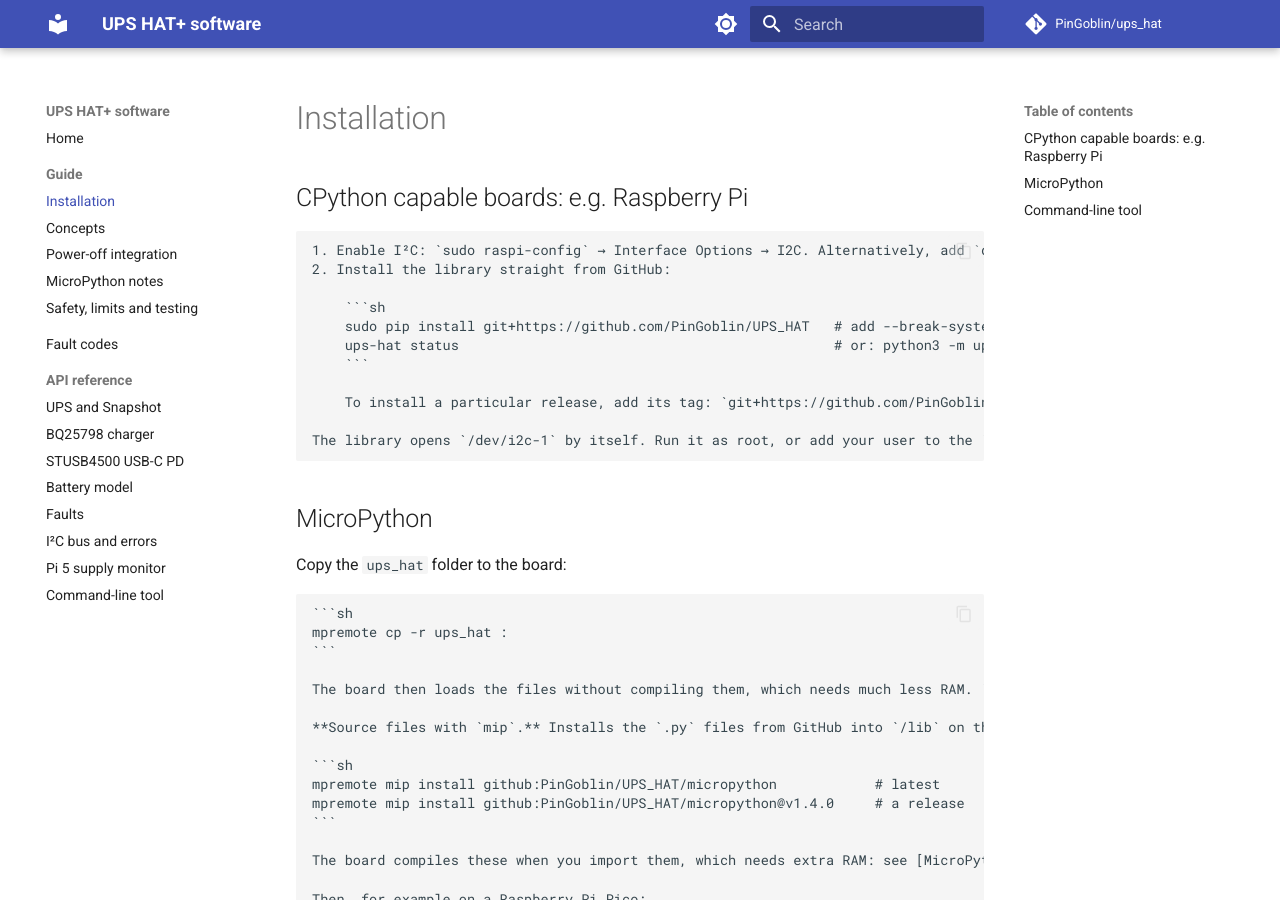
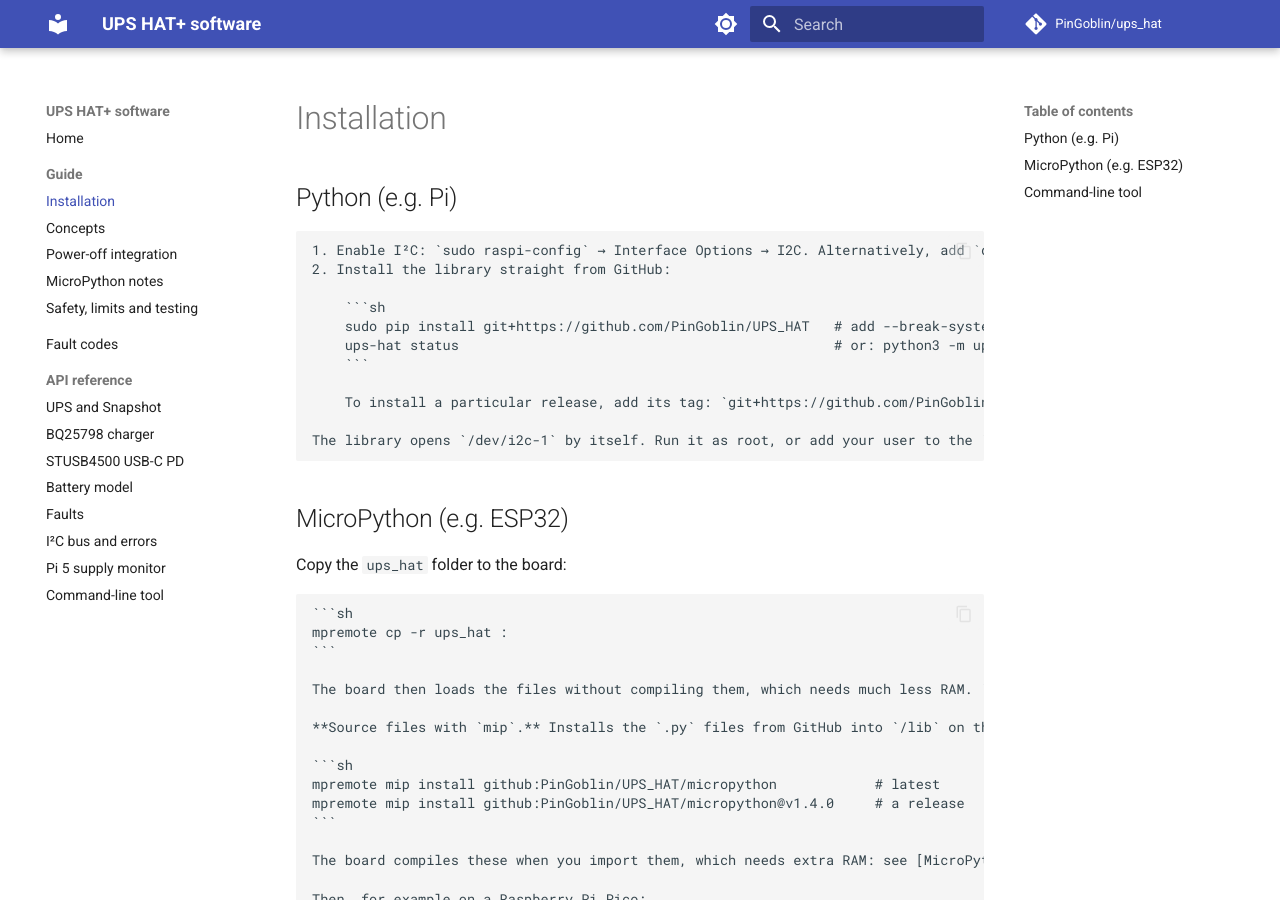
Before and after one commit to PinGoblin/UPS_HAT, an MkDocs documentation site: the page built from docs/guide/install.md, in a window 1280 px wide and 900 px high. Built offline with MkDocs 1.6.1 and Material for MkDocs 9.7.7, drawn with Linux system fonts in a browser that asks for light colours; comment, search, counter and statistics services are not loaded.

Commit message:
Documentation edits

```diff
--- a/docs/guide/install.md
+++ b/docs/guide/install.md
@@ -1,6 +1,6 @@
 # Installation
 
-## CPython capable boards: e.g. Raspberry Pi
+## Python (e.g. Pi)
 
     1. Enable I²C: `sudo raspi-config` → Interface Options → I2C. Alternatively, add `dtparam=i2c_arm=on` to `/boot/firmware/config.txt`.
     2. Install the library straight from GitHub:
@@ -14,7 +14,7 @@
 
     The library opens `/dev/i2c-1` by itself. Run it as root, or add your user to the `i2c` group.
 
-## MicroPython
+## MicroPython (e.g. ESP32)
 
 Copy the `ups_hat` folder to the board:
 
```
